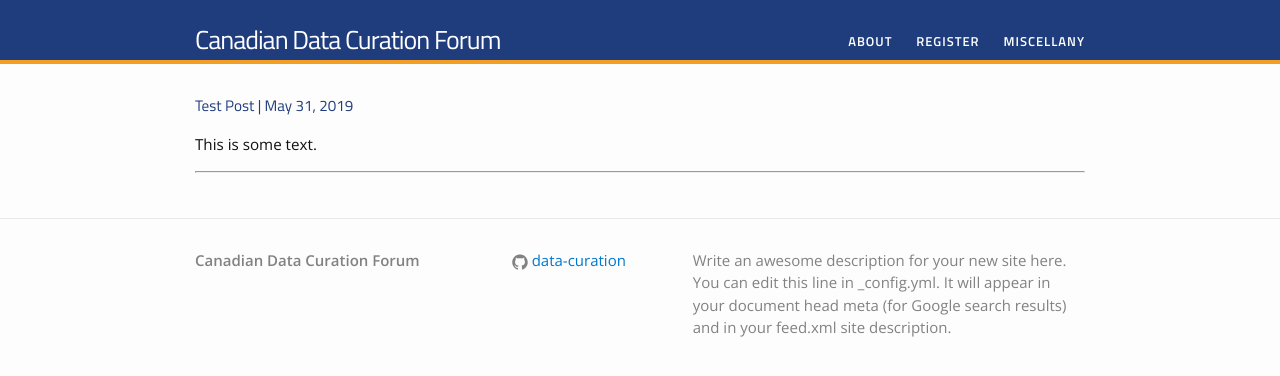
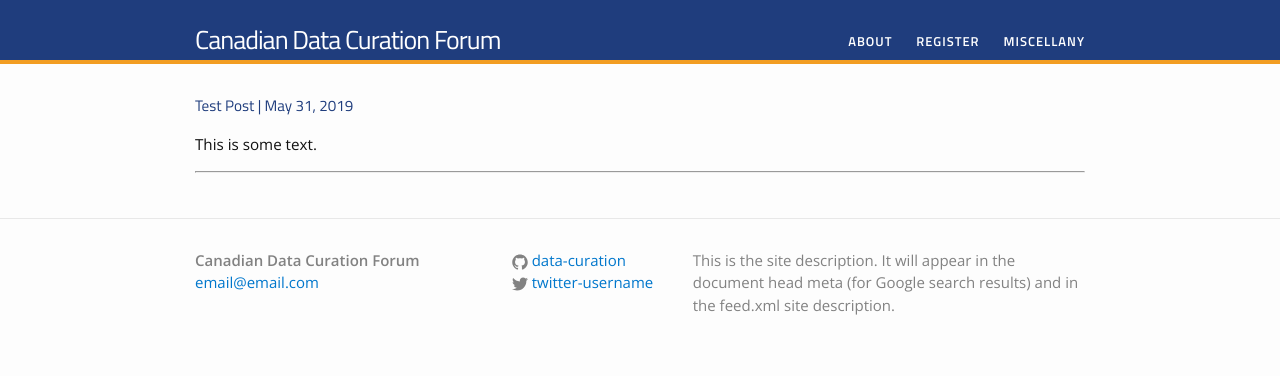
Before and after one commit to data-curation/data-curation.github.io, a Jekyll site: the page built from index.md, in a window 1280 px wide. Shown: the top 376 px of the page. Built offline with Jekyll 4.4.1, drawn with Linux system fonts in a browser that asks for light colours.

Commit message:
Update _config.yml

```diff
--- a/_config.yml
+++ b/_config.yml
@@ -1,13 +1,12 @@
 # Site settings
 title: Canadian Data Curation Forum
-#email: your-email@domain.com
+email: email@email.com
 description: > # this means to ignore newlines until "baseurl:"
-  Write an awesome description for your new site here. You can edit this
-  line in _config.yml. It will appear in your document head meta (for
-  Google search results) and in your feed.xml site description.
+  This is the site description. It will appear in the document head meta (for
+  Google search results) and in the feed.xml site description.
 baseurl: "" # the subpath of your site, e.g. /blog/
 url: "http://data-curation.github.io" # the base hostname & protocol for your site
-#twitter_username:
+twitter_username: twitter-username
 github_username:  data-curation
 
 # Build settings
```
